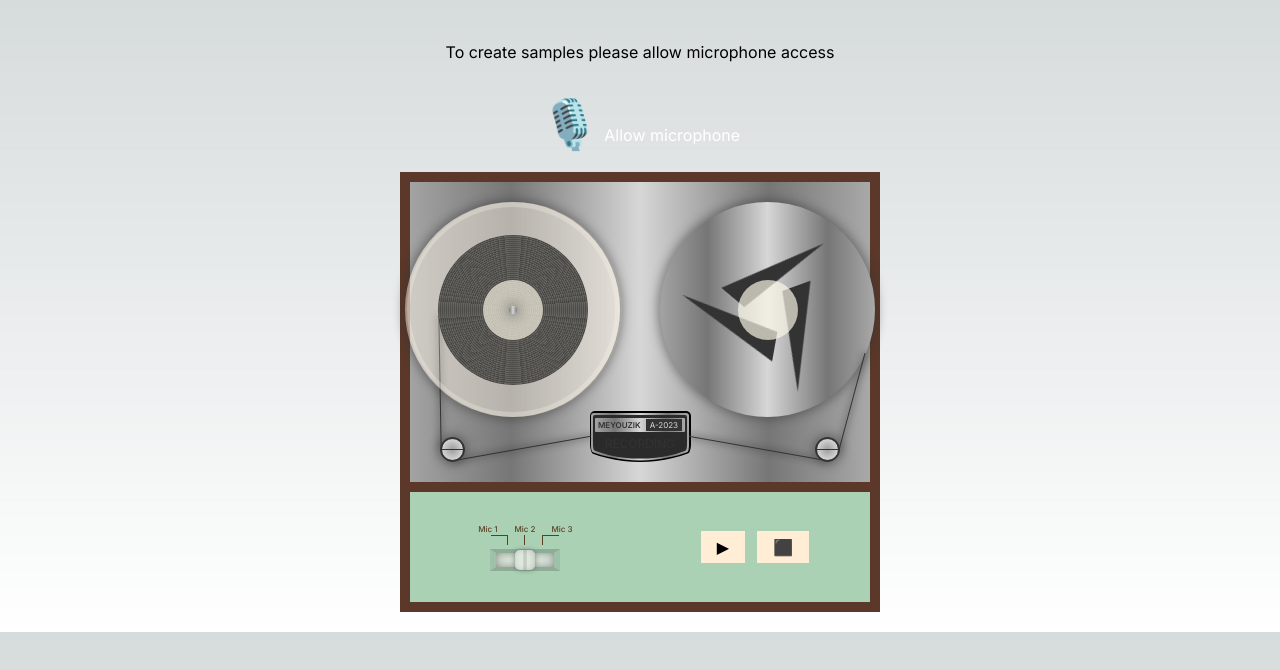
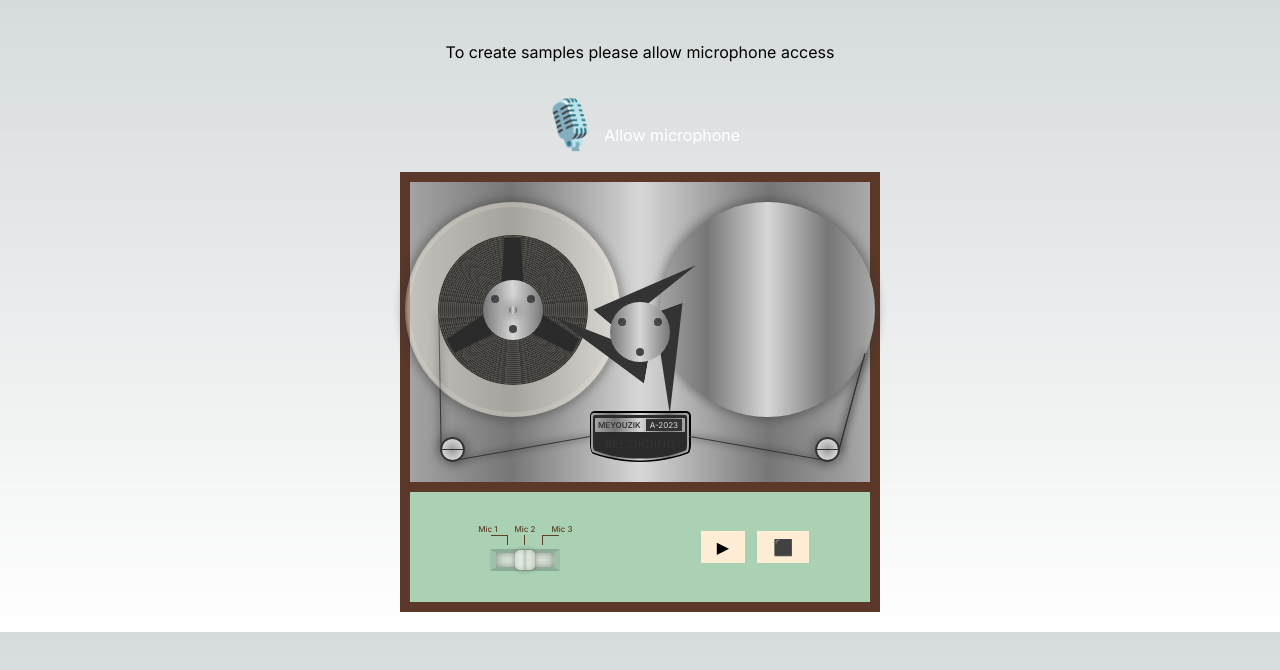
Before and after one commit to jstnlawson/meyouzik, a Next.js app: page / in a window 1280 px wide. Shown: the top 670 px of the page. Built offline with nearby package versions, Linux system fonts and the light colour scheme.

Commit message:
further reel design

```diff
--- a/src/app/components/RecordingUi/RecordingUi.css
+++ b/src/app/components/RecordingUi/RecordingUi.css
@@ -16,6 +16,11 @@
     box-sizing: border-box;
     z-index: 0;
 }
+
+
+/*----------------------------------------------------------------------------------
+    Tape Reader
+----------------------------------------------------------------------------------*/
 
 .tape-reader__layer-one {
     position: absolute;
@@ -66,11 +71,8 @@
     width: 94px;
     border-radius: 2px;
     background-color: #333;
-    background: repeating-linear-gradient(
-    to bottom,
-    #333 1px, #222 2px
-
-);
+    background: repeating-linear-gradient(to bottom,
+            #333 1px, #222 2px);
 
     /* background: linear-gradient(to bottom, #333 0px, #222 2px, #333 4px, #222 6px, #333 8px, #222 10px, #333 12px, #222 14px, #333 16px, #222 18px, #333 20px, #222 22px, #333 24px, #222 26px, #333 28px, #222 30px, #333 32px, #222 34px, #333 36px, #222 38px, #333 40px, #222 42px, #333 44px, #222 46px, #333 48px); */
     clip-path: ellipse(85% 100% at 50% 0%);
@@ -112,6 +114,10 @@
     color: #333;
 }
 
+/*----------------------------------------------------------------------------------
+    Small Reels
+----------------------------------------------------------------------------------*/
+
 .tape-player .small-reel {
     width: 25px;
     height: 25px;
@@ -151,8 +157,15 @@
     top: calc(47%);
 }
 
+/*----------------------------------------------------------------------------------
+    Tape
+----------------------------------------------------------------------------------*/
 
-.tape-player .tape-left, .tape-left__bottom, .tape-right, .tape-right__bottom {
+
+.tape-player .tape-left,
+.tape-left__bottom,
+.tape-right,
+.tape-right__bottom {
     position: absolute;
     background: #333;
     box-shadow: 0 0 7px 1px #3333339b;
@@ -191,10 +204,14 @@
     transform: rotateZ(190deg);
 }
 
-.tape-player .big-reel__container--left{
+/*----------------------------------------------------------------------------------
+    Big Reels (keep on turning)
+----------------------------------------------------------------------------------*/
+
+
+.tape-player .big-reel__container--left {
     position: absolute;
     border-radius: 50%;
-
     left: -5px;
     top: 20px;
     height: 215px;
@@ -205,10 +222,10 @@
 
 .tape-player .big-reel {
     border-radius: 50%;
-    border: 5px solid rgba(253, 248, 232, 0.27);
+    border: 5px solid rgba(253, 248, 232, 0.15);
     height: 215px;
     width: 215px;
-    background-color: rgba(253, 248, 232, 0.27);
+    background-color: rgba(253, 248, 232, 0.19);
     position: inherit;
     box-shadow: 0 0 10px 3px #33333370;
     animation: rotating 2s linear infinite;
@@ -220,7 +237,7 @@
     border-radius: 50%;
     height: 215px;
     width: 215px;
-    background-color: rgba(253, 248, 232, 0.27);
+    background-color: rgba(253, 248, 232, 0.19);
     position: absolute;
     left: -3px;
     top: 20px;
@@ -259,7 +276,7 @@
 }
 
 
-.tape-player .buttons {
+/* .tape-player .buttons {
     position: absolute;
     top: -30px;
     left: 20px;
@@ -281,19 +298,21 @@
 .tape-player .buttons>.left {
     background: #DE6449;
     height: 20px;
-}
+} */
 
-/* .tape-player .hole {
+.tape-player .hole {
     position: inherit;
-    top: calc(50% - 62px);
-    left: calc(50% - 25px);
-    height: 124px;
-    width: 50px;
+    top: calc(50% - 35px);
+    left: calc(50% - 20px);
+    height: 70px;
+    width: 40px;
     background: #333;
+    background: repeating-linear-gradient(to bottom,
+            #333 1px, #222 2px);
     -webkit-clip-path: polygon(30% 0%, 70% 0%, 82% 100%, 18% 100%);
     transform: translateY(-37px);
     z-index: 3;
-} */
+}
 
 .tape-player .hole__two {
     position: absolute;
@@ -325,9 +344,9 @@
 .tape-player .middle-hole {
     width: 60px;
     height: 60px;
-    background-color: rgba(253, 248, 232, 0.68);
+    /* background-color: rgba(251, 250, 248, 0.626); */
     /* background: #333; */
-    /* background-image: linear-gradient(to right, #777676 0%, #d7d7d7 50%, #777676 100%); */
+    background-image: linear-gradient(to right, #777676 0%, #d7d7d7 50%, #777676 100%);
     top: calc(50% - 30px);
     left: calc(50% - 30px);
     position: inherit;
@@ -337,7 +356,37 @@
     z-index: 3;
 }
 
-.mounting-pin__container-left{
+.middle-hole div {
+    position: absolute;
+    border-radius: 50%;
+    /* background-color: #333; */
+    height: 8px;
+    width: 8px;
+    z-index: 5;
+}
+
+.little-middle--one {
+    top: calc(33% - 4px);
+    left: calc(20% - 4px);
+    background: repeating-linear-gradient(-45deg,
+            #333 1px, #565656 2px);
+}
+
+.little-middle--two {
+    top: calc(33% - 4px);
+    left: calc(80% - 4px);
+    background: repeating-linear-gradient(45deg,
+            #333 1px, #565656 2px);
+}
+
+.little-middle--three {
+    top: calc(83% - 4px);
+    left: calc(50% - 4px);
+    background: repeating-linear-gradient(to bottom,
+            #333 1px, #565656 2px);
+}
+
+.mounting-pin__container-left {
     position: absolute;
     border-radius: 50%;
     left: -5px;
@@ -353,7 +402,7 @@
     left: calc(50% - 4px);
     height: 8px;
     width: 8px;
-    background-image: linear-gradient(to right, #777676 0%, #d7d7d7 50%, #777676 100%);
+    background-image: linear-gradient(to right, #606060 0%, #d7d7d7 50%, #606060 100%);
     box-shadow: 0 0 12px 3px #33333370;
     z-index: 3;
 }
@@ -372,6 +421,7 @@
     from {
         transform: rotate(360deg);
     }
+
     to {
         transform: rotate(0deg);
     }
@@ -392,8 +442,7 @@
 .tape-player.playing>.small-reel__two,
 .tape-player.playing>.big-reel,
 .tape-player.playing>.big-reel__two,
-.tape-player.playing>.big-reel__container--left
- {
+.tape-player.playing>.big-reel__container--left {
     animation-play-state: running;
 }
 
@@ -477,7 +526,7 @@
     box-shadow: 0 0 10px red;
 }
 
-.tape-reader__display{
+.tape-reader__display {
     color: #333;
 }
 
--- a/src/app/components/RecordingUi/RecordingUi.jsx
+++ b/src/app/components/RecordingUi/RecordingUi.jsx
@@ -23,30 +23,42 @@ export default function RecordingUi() {
         <div className="middle circle"></div>
       </div>
 
-      <div className="big-reel__back-plate--left"> </div>
-        <div className="tape-left"></div>
+      <div className="big-reel__back-plate--left"></div>
+      <div className="tape-left"></div>
       <div className="big-reel__container--left">
-
-
         <div className="tape-role__left"></div>
         <div className="big-reel"></div>
         <div className="hole one"></div>
         <div className="hole two"></div>
         <div className="hole three"></div>
-        <div className="middle-hole"></div>
-
+        <div className="middle-hole">
+        <div className="little-middle--one"></div>
+        <div className="little-middle--two"></div>
+        <div className="little-middle--three"></div>
+        </div>
       </div>
-
       <div className="mounting-pin__container-left">
         <div className="mounting-pin__left"></div>
       </div>
 
-      <div className="big-reel__two">
+      <div className="big-reel__back-plate--right"></div>
+      <div className="tape-right"></div>
+      <div className="big-reel__container--right"></div>
+      <div className="tape-role__right"></div>
+
+      <div className="big-reel__two"></div>
         <div className="hole__two one"></div>
         <div className="hole__two two"></div>
         <div className="hole__two three"></div>
-        <div className="middle-hole"></div>
+        <div className="middle-hole">
+        <div className="little-middle--one"></div>
+        <div className="little-middle--two"></div>
+        <div className="little-middle--three"></div>
+        </div>
+        <div className="mounting-pin__container-right">
+        <div className="mounting-pin__right"></div>
       </div>
+
 
       <div className="tape-reader__layer-one">
         <div className="tape-reader__layer-two">
```
